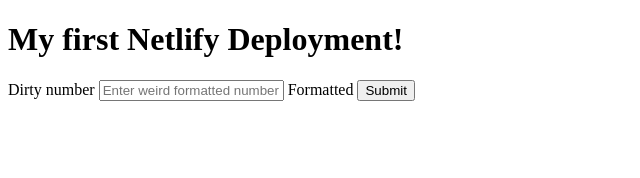
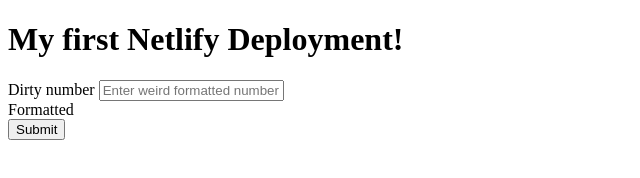
Before and after one commit to GabbeKG/Simple-npm-excercise, a website built with webpack: page index.html in a window 1280 px wide. Shown: the whole page, without its empty margins (0-640 px from the left). Built offline with nearby package versions, Linux system fonts and the light colour scheme.

Commit message:
added div for presenting the formatted string

```diff
--- a/index.html
+++ b/index.html
@@ -20,7 +20,9 @@
         placeholder="Enter weird formatted number here"
         required
       />
-      <label class="name-label" for="name">Formatted</label>
+      <div id="formatted">
+        <label class="name-label" for="name">Formatted</label>
+      </div>
       <input id="myBtn" type="button" value="Submit" />
     </form>
   </body>
```
